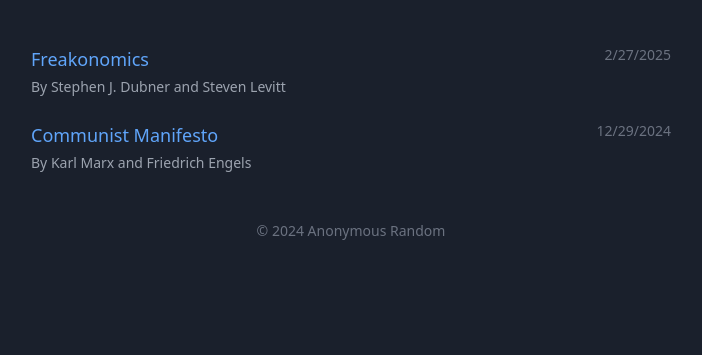
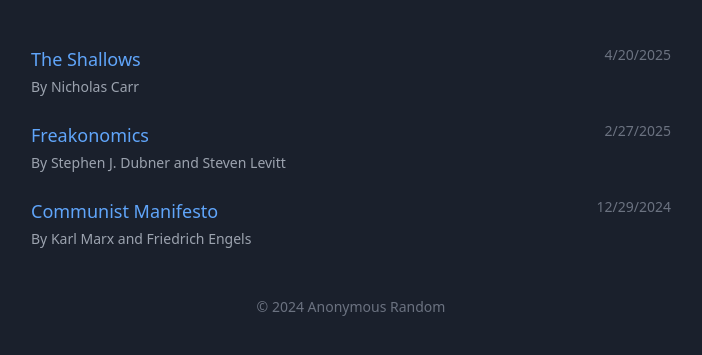
Before and after one commit to TanishkBansode/tanishkbansode.github.io, a plain HTML site: page myreadings.html in a window 1280 px wide. Shown: the part 107-462 px from the top of the page, without its empty margins (289-991 px from the left). Drawn offline with nearby package versions, Linux system fonts and the light colour scheme.

Commit message:
Read the shallows by Nicholas carr

```diff
--- a/myreadings.html
+++ b/myreadings.html
@@ -52,6 +52,7 @@
         const books = [
             { title: "Communist Manifesto", author: "Karl Marx and Friedrich Engels", dateRead: "2024-12-29" },
             {title: "Freakonomics", author: "Stephen J. Dubner and Steven Levitt", dateRead: "2025-02-27"},
+            {title: "The Shallows", author: " Nicholas Carr", dateRead: "2025-4-20"},
         ];
 
         // Sort books by date (most recent first)
```
